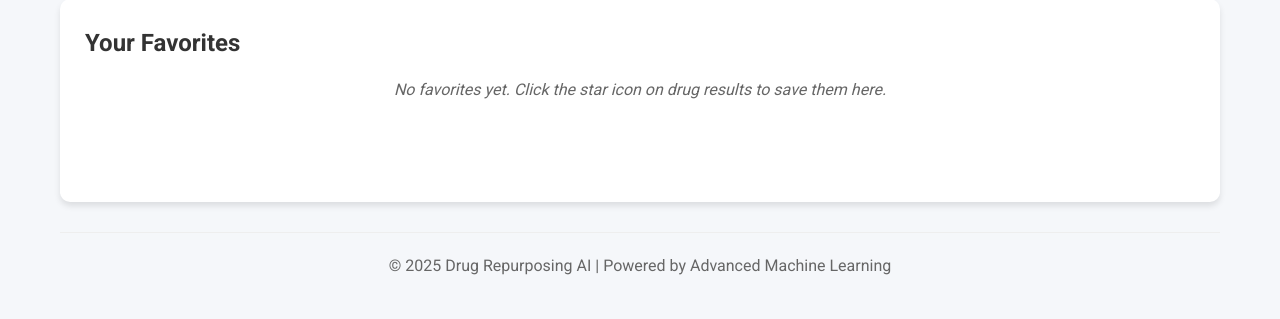
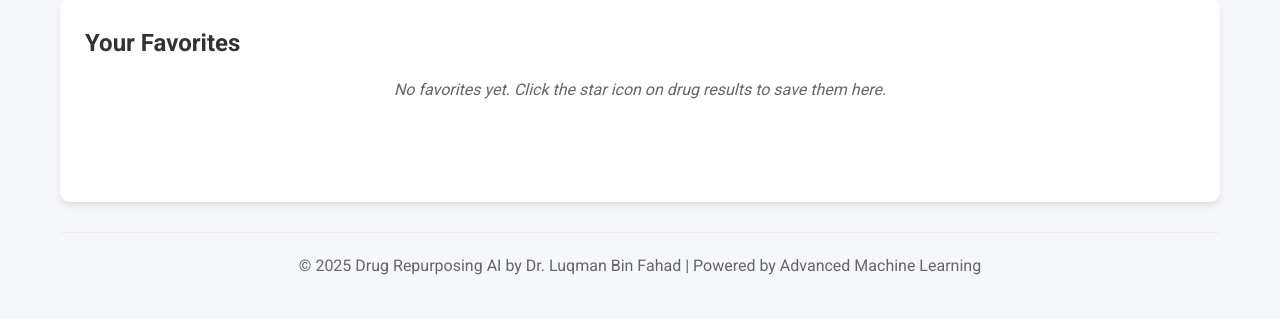
Before and after one commit to LuqmanBinFahad/drug-repurposing-app, a Flask app: page / in a window 1280 px wide. Shown: the part 569-888 px from the top of the page. Run offline with Flask 3, Linux system fonts and the light colour scheme.

```diff
--- a/templates/compare.html
+++ b/templates/compare.html
@@ -197,7 +197,7 @@
         </main>
 
         <footer class="footer">
-            <p>© 2025 Drug Repurposing AI | Powered by Advanced Machine Learning</p>
+            <p>© 2025 Drug Repurposing AI by Dr. Luqman Bin Fahad | Powered by Advanced Machine Learning</p>
         </footer>
     </div>
 
--- a/templates/index.html
+++ b/templates/index.html
@@ -69,7 +69,7 @@
         </main>
 
         <footer class="footer">
-            <p>© 2025 Drug Repurposing AI | Powered by Advanced Machine Learning</p>
+            <p>© 2025 Drug Repurposing AI by Dr. Luqman Bin Fahad | Powered by Advanced Machine Learning</p>
         </footer>
     </div>
 
```
